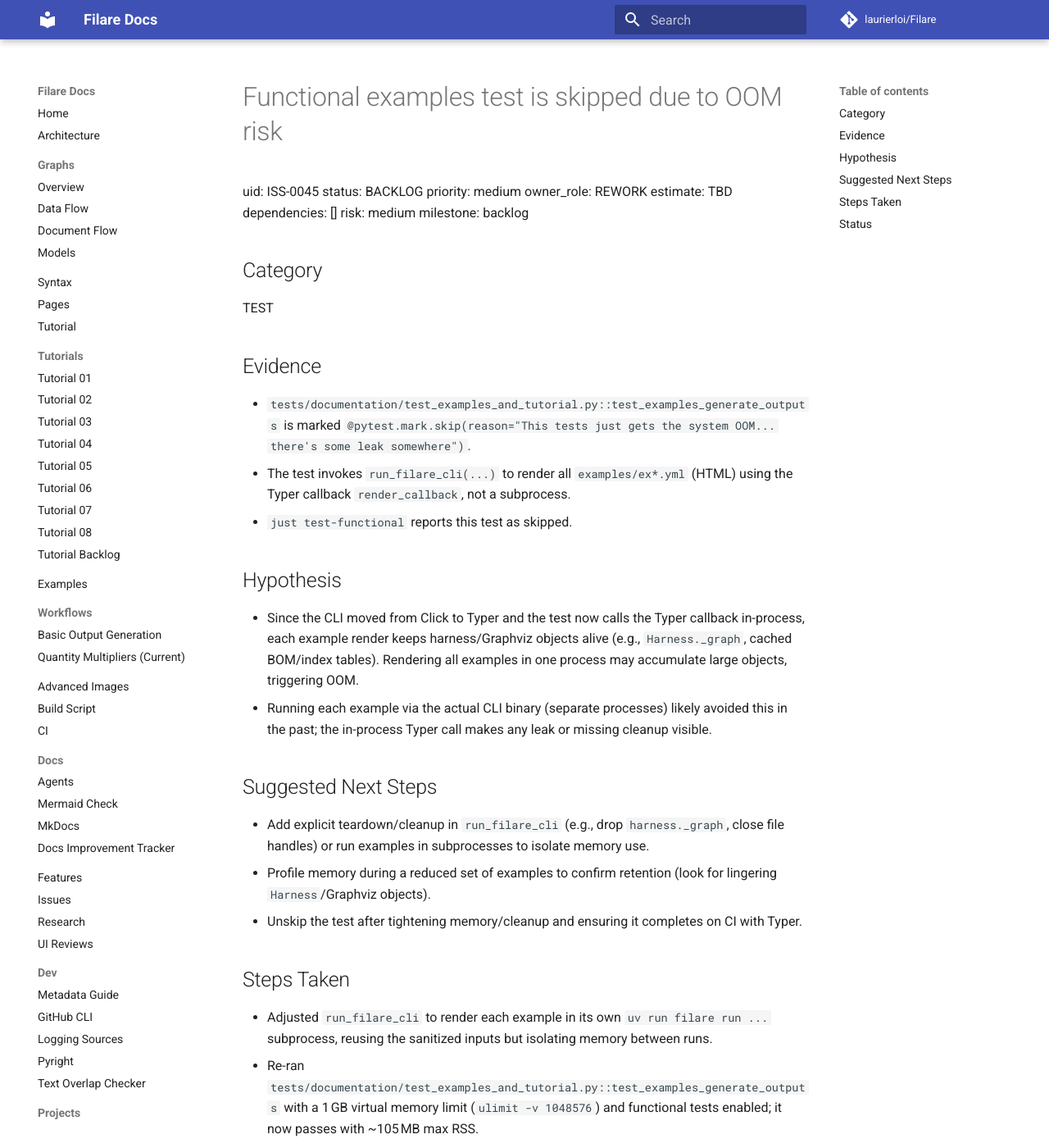
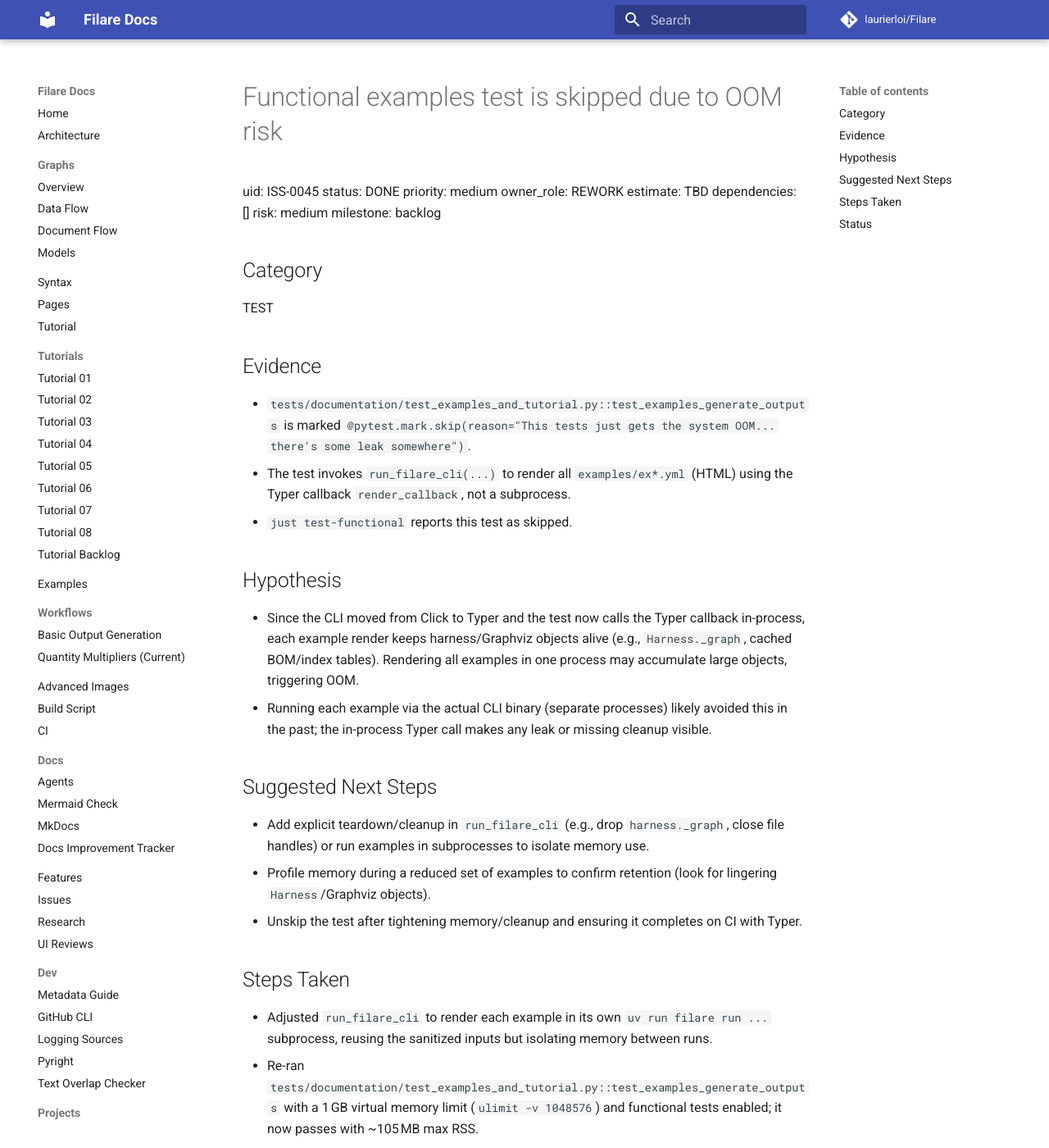
Before and after one commit to laurierloi/filare, an MkDocs documentation site: the page built from docs/issues/functional-examples-test-oom.md, in a window 1280 px wide and 1400 px high. Shown: the whole window at 82% size. Built offline with MkDocs 1.6.1 and Material for MkDocs 9.7.7, drawn with Linux system fonts in a browser that asks for light colours; comment, search, counter and statistics services are not loaded; some of the changed text lies outside the part shown.

Commit message:
chore: mark oom functional test issue done

```diff
--- a/docs/issues/functional-examples-test-oom.md
+++ b/docs/issues/functional-examples-test-oom.md
@@ -1,7 +1,7 @@
 # Functional examples test is skipped due to OOM risk
 
 uid: ISS-0045
-status: BACKLOG
+status: DONE
 priority: medium
 owner_role: REWORK
 estimate: TBD
```
Also changed, not shown: other parts of docs/issues/functional-examples-test-oom.md (+1 -0 lines).
